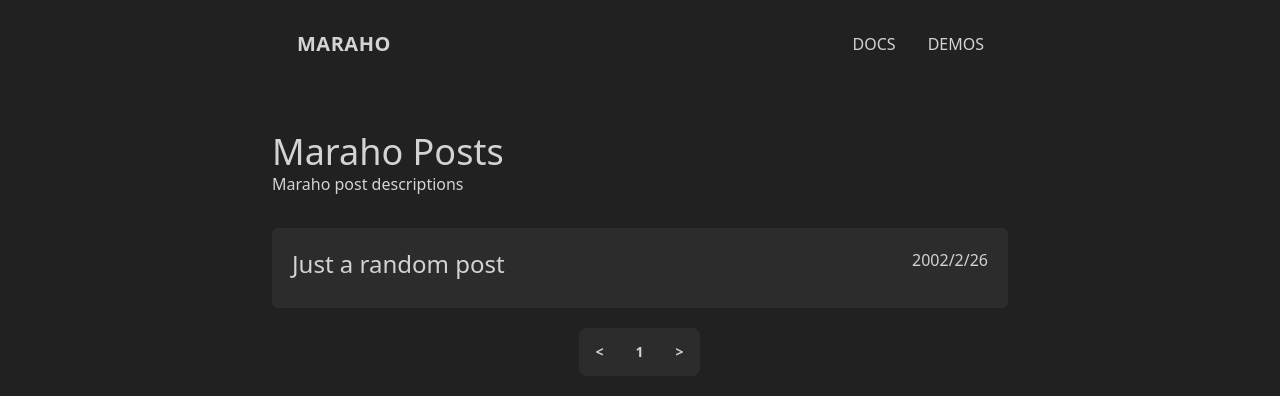
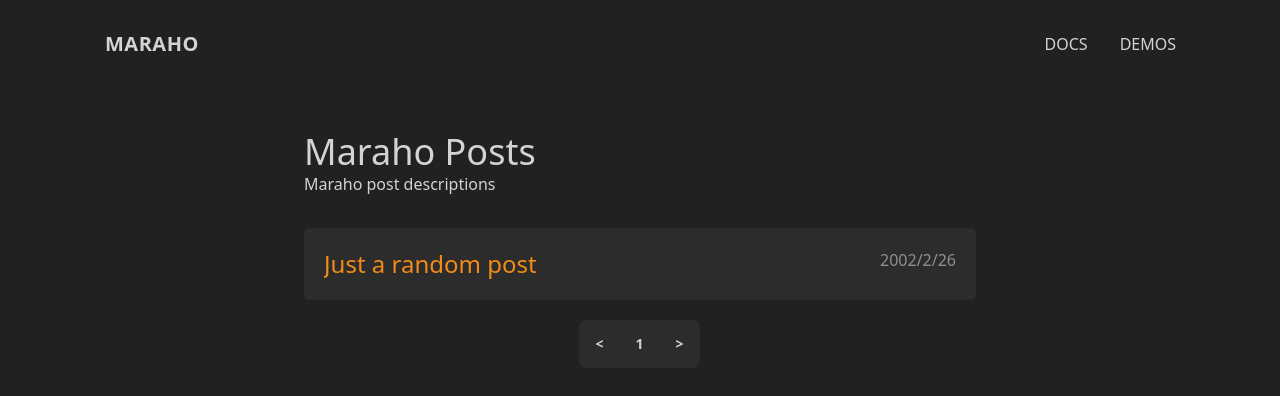
Before and after one commit to cheetosysst/maraho, a Next.js app: page /demos in a window 1280 px wide. Shown: the top 396 px of the page. Built offline with nearby package versions, Linux system fonts and the light colour scheme.

Commit message:
fix: small UI changes here and there

```diff
--- a/components/container.component.jsx
+++ b/components/container.component.jsx
@@ -1,9 +1,6 @@
 export default function Container({ children, className, ...props }) {
 	return (
-		<div
-			className={`container mx-auto w-auto md:w-[70%] ${className}`}
-			{...props}
-		>
+		<div className={`container mx-auto w-auto ${className}`} {...props}>
 			{children}
 		</div>
 	);
--- a/components/main.layout.jsx
+++ b/components/main.layout.jsx
@@ -30,7 +30,13 @@ export default function Layout({ children }) {
 				/>
 				<div className="drawer-content pb-10">
 					<Navbar />
-					{children}
+					<div className="flex flex-row">
+						<div className="flex-grow"></div>
+						<div className="w-[90%] md:w-[80%] xl:w-[65%]">
+							{children}
+						</div>
+						<div className="flex-grow"></div>
+					</div>
 				</div>
 				<div className="drawer-side">
 					<label
--- a/package.json
+++ b/package.json
@@ -24,11 +24,11 @@
     "remark-gfm": "^3.0.1"
   },
   "devDependencies": {
-    "autoprefixer": "^10.4.7",
+    "autoprefixer": "^10.4.14",
     "eslint": "8.18.0",
     "eslint-config-next": "^13.1.6",
     "inquirer": "^9.1.4",
-    "postcss": "^8.4.14",
-    "tailwindcss": "^3.1.4"
+    "postcss": "^8.4.27",
+    "tailwindcss": "^3.3.3"
   }
 }
--- a/pages/[category]/index.js
+++ b/pages/[category]/index.js
@@ -89,14 +89,16 @@ function ArticleCard({ href, title, tags, time, className, ...props }) {
 			>
 				<div className="flex justify-between">
 					<div className="grid">
-						<div className="col-12 md:col-6 md:text-2xl text-xl mr-5">
+						<p className="col-12 text-primary line-clamp-1 md:col-6 md:text-2xl text-xl">
 							{title}
-						</div>
-						<div className="flex flex-nowrap md:w-auto w-10 justify-start mt-2">
+						</p>
+						<p className="flex flex-nowrap line-clamp-1 md:w-auto w-full justify-start">
 							{tags}
-						</div>
+						</p>
 					</div>
-					{time.toLocaleDateString("zh-TW")}
+					<p className="text-neutral-content/60">
+						{time.toLocaleDateString("zh-TW")}
+					</p>
 				</div>
 			</div>
 		</Link>
@@ -125,18 +127,16 @@ export async function getStaticPaths() {
 }
 
 export async function getStaticProps({ params }) {
-	let articles = fs.readdirSync(
-		path.join(process.cwd(), "content", params.category)
-	);
+	const articles = fs
+		.readdirSync(path.join(process.cwd(), "content", params.category))
+		.filter((item) => {
+			return item !== "category.json";
+		});
 
 	const categoryDataRaw = fs.readFileSync(
 		path.join(process.cwd(), "content", params.category, "category.json")
 	);
 	const categoryData = JSON.parse(categoryDataRaw.toString());
-
-	articles = articles.filter((item) => {
-		return item !== "category.json";
-	});
 
 	const articleData = [];
 	for (let i = 0; i < articles.length; i++) {
--- a/pages/index.js
+++ b/pages/index.js
@@ -1,8 +1,6 @@
 import Head from "next/head";
 import config from "../config";
 import Layout from "../components/main.layout";
-import Link from "next/link";
-import { useEffect, useState } from "react";
 import Image from "next/image";
 import MetaTags from "../components/meta.component";
 import { sitemap, rss } from "../components/xml";
```
Also changed, not shown: 1 other file (tests, documents, lock files or other folders).
